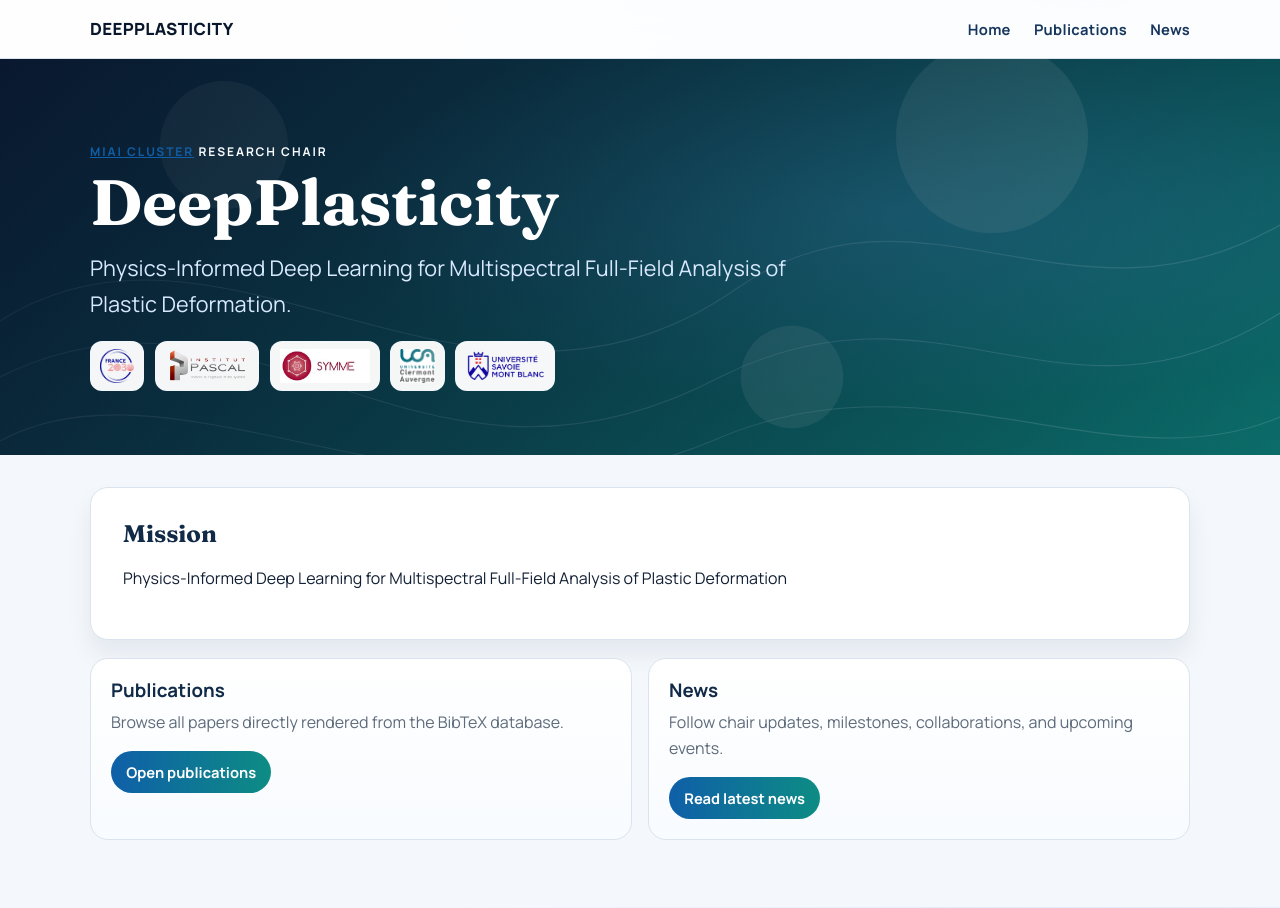
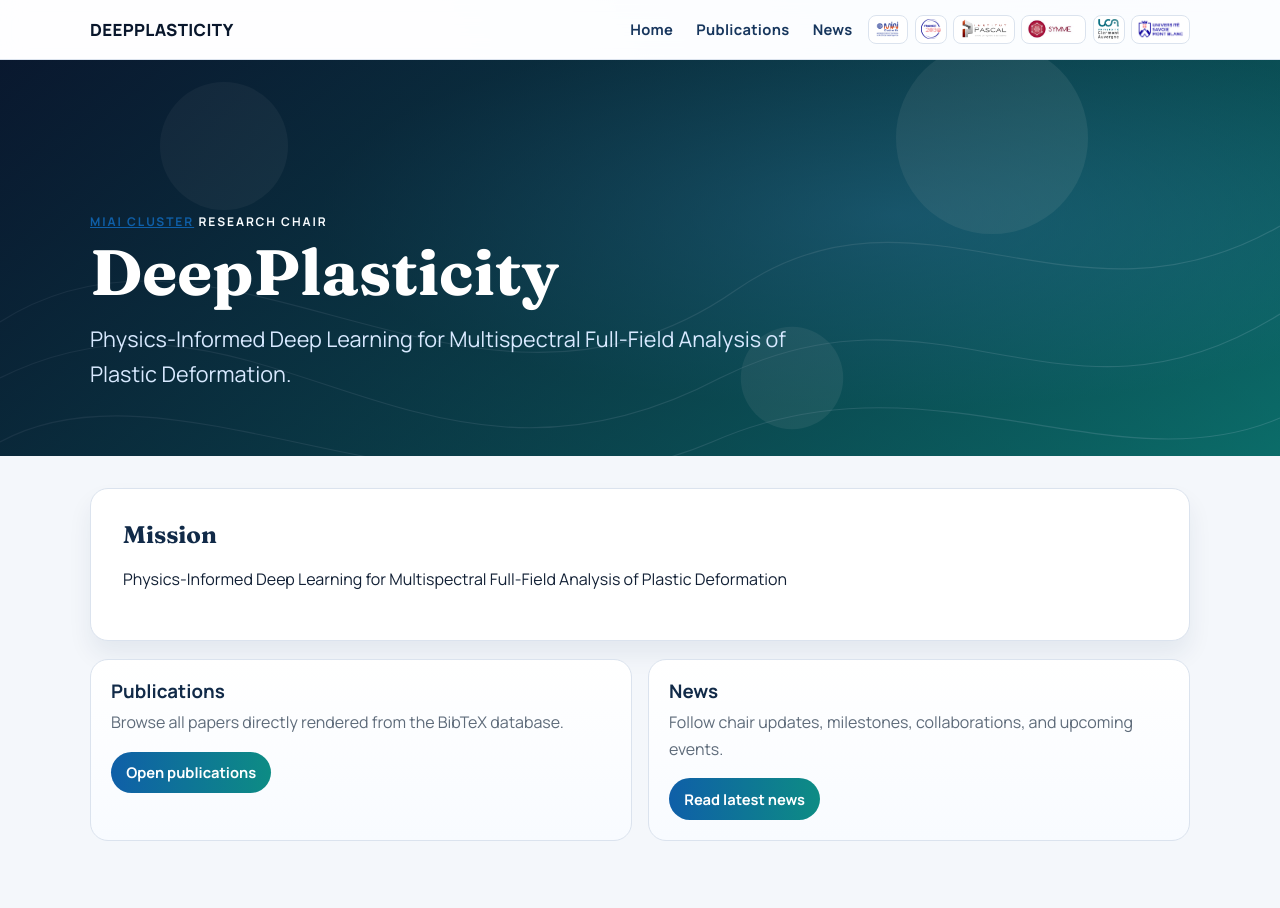
Before and after one commit to EmileRouxSMB/DeepPlasticity, a Jekyll site: the page built from index.md, in a window 1280 px wide. Built offline with Jekyll 4.4.1, drawn with Linux system fonts in a browser that asks for light colours.

Commit message:
maj logo

```diff
--- a/_layouts/page.html
+++ b/_layouts/page.html
@@ -14,28 +14,16 @@
   <header class="site-header">
     <div class="container">
       <a class="brand" href="{{ '/' | relative_url }}">{{ site.title }}</a>
+      <div class="header-right">
         <nav>
           <a href="{{ '/' | relative_url }}">Home</a>
           <a href="{{ '/publications/' | relative_url }}">Publications</a>
           <a href="{{ '/news/' | relative_url }}">News</a>
         </nav>
-    </div>
-  </header>
-  {% if page.hero_image %}
-  <section class="hero-strip" style="background-image: linear-gradient(120deg, rgba(9, 23, 44, 0.82), rgba(10, 93, 91, 0.5)), url('{{ page.hero_image | relative_url }}');">
-    <div class="container hero-content">
-      <p class="hero-kicker">
-        <a href="https://miai-cluster.univ-grenoble-alpes.fr/" target="_blank" rel="noopener">
-          MIAI Cluster</a>
-        Research Chair
-
-      </p>
-      <h1>{{ page.hero_title | default: page.title }}</h1>
-      {% if page.hero_subtitle %}
-      <p class="hero-subtitle">{{ page.hero_subtitle }}</p>
-      {% endif %}
-      {% if page.institutions_strip %}
-      <div class="hero-logos" aria-label="Partner institutions">
+        <div class="nav-logos" aria-label="Partner institutions">
+          <a href="https://miai-cluster.univ-grenoble-alpes.fr/" target="_blank" rel="noopener noreferrer" aria-label="MIAI Cluster">
+            <img src="{{ '/assets/images/Logo_MIAICluster.png' | relative_url }}" alt="MIAI Cluster">
+          </a>
           <a href="https://www.france2030.gouv.fr/" target="_blank" rel="noopener noreferrer" aria-label="France 2030">
             <img src="{{ '/assets/images/Logo_France2030.png' | relative_url }}" alt="France 2030">
           </a>
@@ -52,6 +40,21 @@
             <img src="{{ '/assets/images/Logo_USMB_web_RVB.png' | relative_url }}" alt="Universite Savoie Mont Blanc">
           </a>
         </div>
+      </div>
+    </div>
+  </header>
+  {% if page.hero_image %}
+  <section class="hero-strip" style="background-image: linear-gradient(120deg, rgba(9, 23, 44, 0.82), rgba(10, 93, 91, 0.5)), url('{{ page.hero_image | relative_url }}');">
+    <div class="container hero-content">
+      <p class="hero-kicker">
+        <a href="https://miai-cluster.univ-grenoble-alpes.fr/" target="_blank" rel="noopener">
+          MIAI Cluster</a>
+        Research Chair
+
+      </p>
+      <h1>{{ page.hero_title | default: page.title }}</h1>
+      {% if page.hero_subtitle %}
+      <p class="hero-subtitle">{{ page.hero_subtitle }}</p>
       {% endif %}
     </div>
   </section>
--- a/assets/css/main.css
+++ b/assets/css/main.css
@@ -42,6 +42,12 @@ body {
   gap: 1rem;
 }
 
+.header-right {
+  display: flex;
+  align-items: center;
+  gap: 1rem;
+}
+
 .brand {
   text-decoration: none;
   color: #09172c;
@@ -58,6 +64,29 @@ nav a {
   font-weight: 700;
   font-size: 0.92rem;
   letter-spacing: 0.02em;
+}
+
+.nav-logos {
+  display: flex;
+  align-items: center;
+  gap: 0.4rem;
+}
+
+.nav-logos a {
+  display: inline-flex;
+  align-items: center;
+  justify-content: center;
+  background: #ffffff;
+  border: 1px solid var(--line);
+  border-radius: 8px;
+  padding: 0.2rem 0.3rem;
+}
+
+.nav-logos img {
+  height: 20px;
+  width: auto;
+  display: block;
+  object-fit: contain;
 }
 
 .hero-strip {
@@ -95,37 +124,6 @@ nav a {
   margin-bottom: 0;
   font-size: clamp(1rem, 2vw, 1.35rem);
   color: #d8e9ff;
-}
-
-.hero-logos {
-  margin-top: 1.2rem;
-  display: flex;
-  flex-wrap: wrap;
-  gap: 0.65rem;
-  align-items: center;
-}
-
-.hero-logos a {
-  display: inline-flex;
-  align-items: center;
-  justify-content: center;
-  background: rgba(255, 255, 255, 0.96);
-  border-radius: 12px;
-  padding: 0.45rem 0.55rem;
-  border: 1px solid rgba(240, 248, 255, 0.75);
-  transition: transform 0.16s ease, box-shadow 0.16s ease;
-}
-
-.hero-logos a:hover {
-  transform: translateY(-1px);
-  box-shadow: 0 8px 16px rgba(5, 18, 36, 0.24);
-}
-
-.hero-logos img {
-  height: 34px;
-  width: auto;
-  display: block;
-  object-fit: contain;
 }
 
 .page-content {
@@ -203,6 +201,13 @@ a {
     flex-wrap: wrap;
   }
 
+  .header-right {
+    width: 100%;
+    flex-direction: column;
+    align-items: flex-start;
+    gap: 0.6rem;
+  }
+
   nav {
     width: 100%;
     display: flex;
@@ -219,7 +224,11 @@ a {
     grid-template-columns: 1fr;
   }
 
-  .hero-logos img {
-    height: 28px;
+  .nav-logos {
+    flex-wrap: wrap;
+  }
+
+  .nav-logos img {
+    height: 18px;
   }
 }
```
Also changed, not shown: assets/images/Logo_MIAICluster.png (added), 1 other file. Lines whose indentation alone changed are shown as unchanged.
